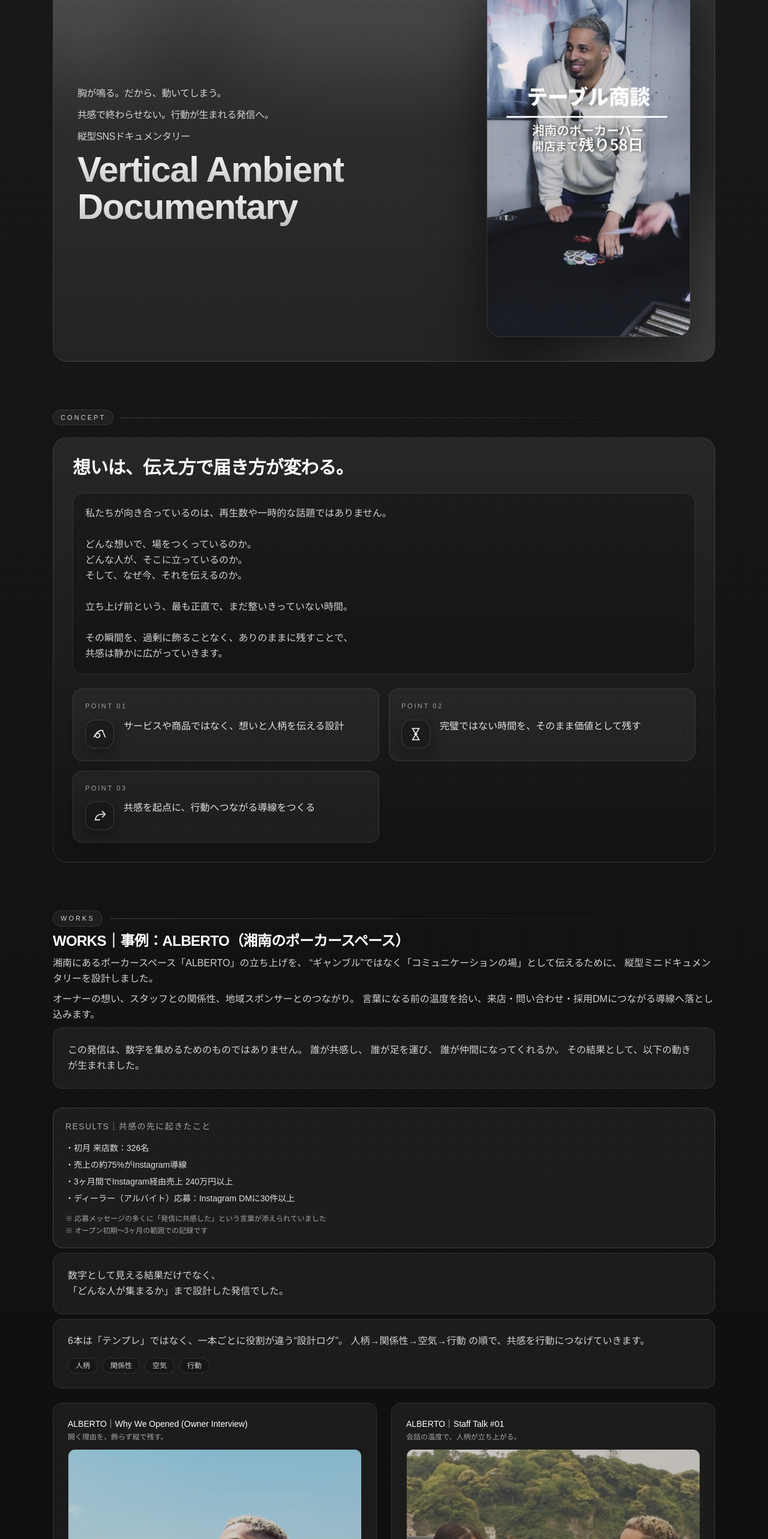
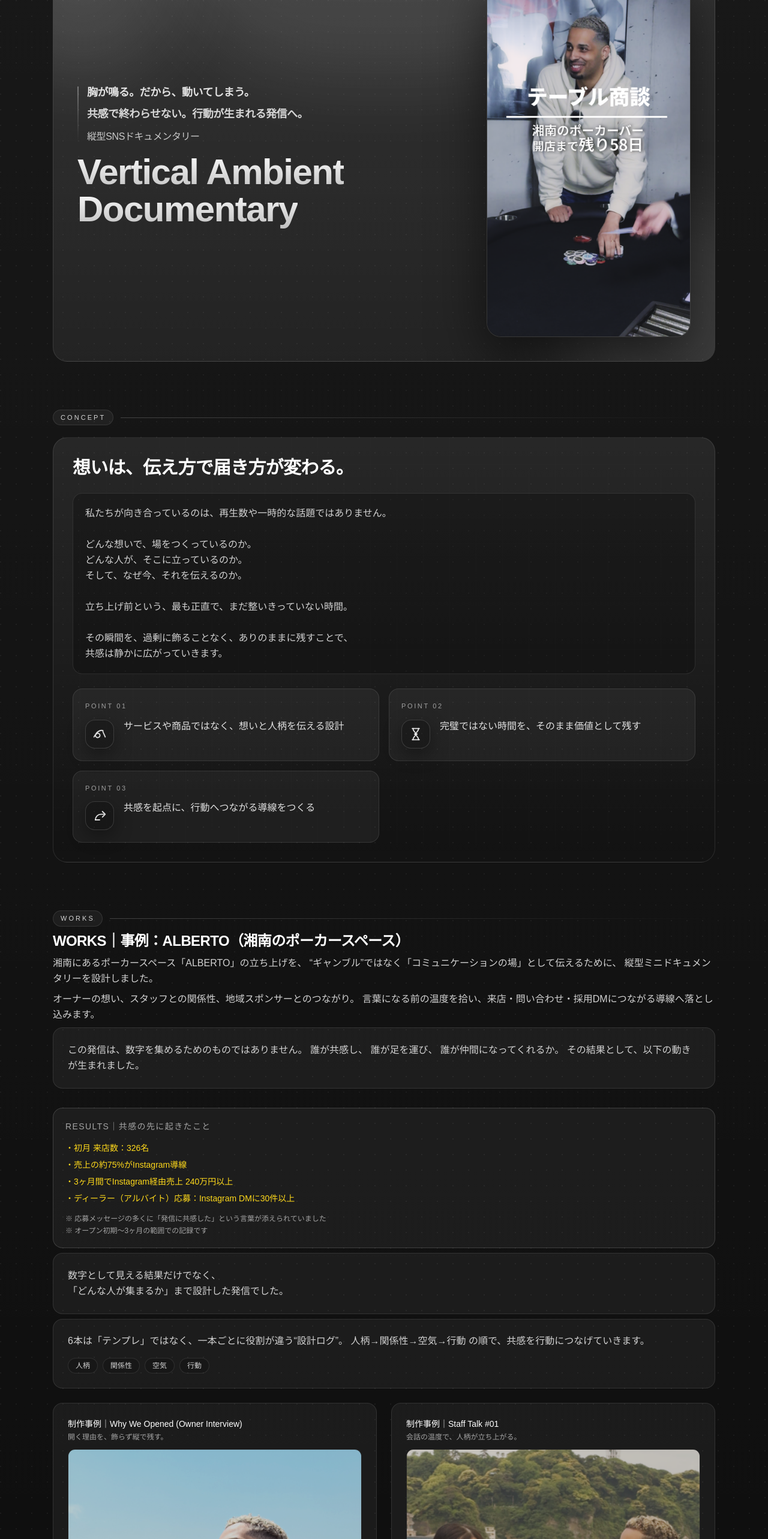
Before and after one commit to naturalpeopleinfo-blip/ambient-doc-clean, a Next.js app: page / in a window 1280 px wide. Shown: the part 234-2800 px from the top of the page at 60% size. Built offline with nearby package versions, Linux system fonts and the light colour scheme.

Commit message:
Highlight results in CTA gold and rename works titles

```diff
--- a/src/app/page.tsx
+++ b/src/app/page.tsx
@@ -19,37 +19,37 @@ const PROFILE_IMAGE = "/profile.jpg";
 // public/works/alberto-01.png ... alberto-06.png
 const works = [
   {
-    title: "ALBERTO｜Why We Opened (Owner Interview)",
+    title: "制作事例｜Why We Opened (Owner Interview)",
     caption: "開く理由を、飾らず縦で残す。",
     src: "/works/alberto-01.mp4",
     poster: "/works/alberto-01.png",
   },
   {
-    title: "ALBERTO｜Staff Talk #01",
+    title: "制作事例｜Staff Talk #01",
     caption: "会話の温度で、人柄が立ち上がる。",
     src: "/works/alberto-02.mp4",
     poster: "/works/alberto-02.png",
   },
   {
-    title: "ALBERTO｜Staff Talk #02",
+    title: "制作事例｜Staff Talk #02",
     caption: "関係性の声が、信頼を見える形にする。",
     src: "/works/alberto-03.mp4",
     poster: "/works/alberto-03.png",
   },
   {
-    title: "ALBERTO｜Favorite Hand (Mini Concept)",
+    title: "制作事例｜Favorite Hand (Mini Concept)",
     caption: "遊びの一手で、場の空気が伝わる。",
     src: "/works/alberto-04.mp4",
     poster: "/works/alberto-04.png",
   },
   {
-    title: "ALBERTO｜Build Process (DIY & Interior)",
+    title: "制作事例｜Build Process (DIY & Interior)",
     caption: "手を動かす時間が、想いを現実にする。",
     src: "/works/alberto-05.mp4",
     poster: "/works/alberto-05.png",
   },
   {
-    title: "ALBERTO｜Ambient Cut / Opening Teaser",
+    title: "制作事例｜Ambient Cut / Opening Teaser",
     caption: "言葉より先に、空気で惹きつける。",
     src: "/works/alberto-06.mp4",
     poster: "/works/alberto-06.png",
@@ -510,6 +510,28 @@ export default function Home() {
             rgba(255, 255, 255, 0.08)
           );
         }
+        @keyframes fadeUp {
+          from {
+            opacity: 0;
+            transform: translateY(10px);
+          }
+          to {
+            opacity: 1;
+            transform: translateY(0);
+          }
+        }
+        .fade-up {
+          opacity: 0;
+          transform: translateY(10px);
+          animation: fadeUp 700ms cubic-bezier(0.22, 1, 0.36, 1) forwards;
+        }
+        @media (prefers-reduced-motion: reduce) {
+          .fade-up {
+            opacity: 1;
+            transform: none;
+            animation: none;
+          }
+        }
       `}</style>
       {/* Subtle noise grid */}
       <div className="pointer-events-none absolute inset-0 opacity-[0.05] [background-image:radial-gradient(circle_at_1px_1px,white_1px,transparent_0)] [background-size:26px_26px]" />
@@ -558,18 +580,33 @@ export default function Home() {
 
             <div className="relative grid gap-10 lg:grid-cols-[1.2fr_0.8fr] lg:items-center">
               <div className="space-y-6">
-                <div className="space-y-3">
-                  <p className="text-sm sm:text-base font-medium tracking-tight text-neutral-200/90 [text-wrap:balance]">
+                <div className="space-y-4">
+                  <div className="relative pl-4">
+                    <span
+                      aria-hidden="true"
+                      className="absolute left-0 top-1 bottom-1 w-[2px] rounded-full bg-gradient-to-b from-white/35 via-white/15 to-transparent"
+                    />
+                    <p
+                      className="fade-up text-base sm:text-lg font-semibold tracking-tight text-neutral-100/90 [text-wrap:balance]"
+                      style={{ animationDelay: "40ms" }}
+                    >
                       {copy.hero.brand}
                     </p>
-                  <p className="text-sm sm:text-base font-medium tracking-tight text-neutral-200/90 [text-wrap:balance]">
+                    <p
+                      className="fade-up mt-2 text-base sm:text-lg font-semibold tracking-tight text-neutral-100/85 [text-wrap:balance]"
+                      style={{ animationDelay: "140ms" }}
+                    >
                       {copy.hero.subhead}
                     </p>
-                  <p className="text-sm sm:text-base font-medium tracking-tight text-neutral-200/90">
+                    <p
+                      className="fade-up mt-3 text-sm sm:text-base font-medium tracking-tight text-neutral-200/85"
+                      style={{ animationDelay: "240ms" }}
+                    >
                       {copy.hero.tagline}
                     </p>
+                  </div>
 
-                  <h1 className="text-4xl sm:text-6xl font-semibold tracking-tight leading-[1.04]">
+                  <h1 className="fade-up text-4xl sm:text-6xl font-semibold tracking-tight leading-[1.04]" style={{ animationDelay: "320ms" }}>
                     <span className="bg-gradient-to-b from-white to-white/70 bg-clip-text text-transparent">
                       {copy.hero.headline}
                     </span>
@@ -671,7 +708,7 @@ export default function Home() {
               <p className="mb-4 text-sm tracking-widest text-neutral-400">
                 RESULTS｜共感の先に起きたこと
               </p>
-              <ul className="space-y-2 text-sm text-neutral-100/90">
+              <ul className="space-y-2 text-sm font-medium text-[#FFD814]">
                 <li>・初月 来店数：326名</li>
                 <li>・売上の約75%がInstagram導線</li>
                 <li>・3ヶ月間でInstagram経由売上 240万円以上</li>
```
Lines whose indentation alone changed are shown as unchanged.
